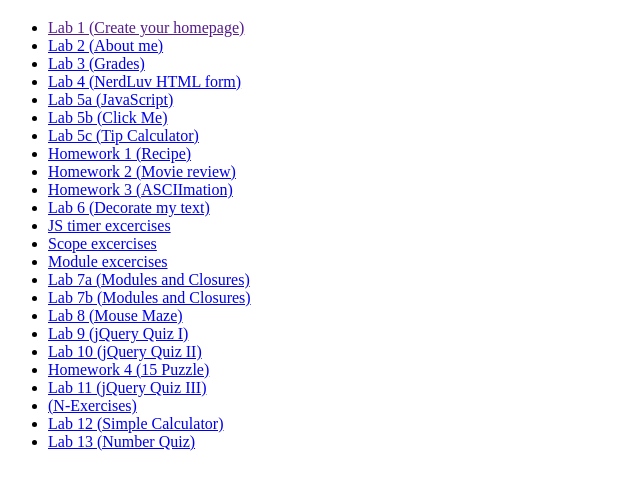
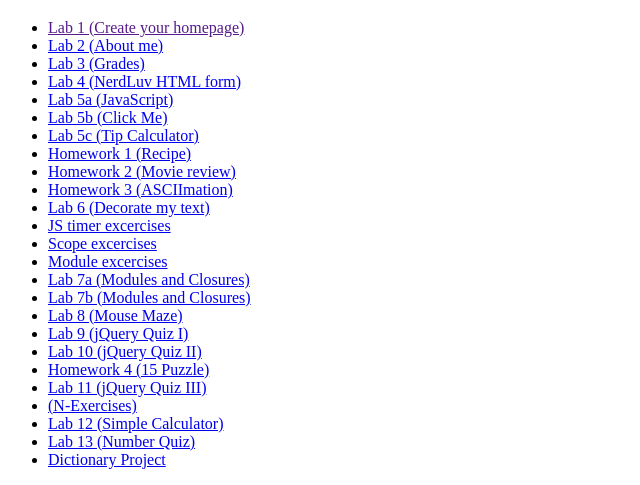
Before and after one commit to emadadel999/emadadel999.github.io, a plain HTML site: page index.html in a window 1280 px wide. Shown: the part 569-1054 px from the top of the page, without its empty margins (0-640 px from the left). Drawn offline with Linux system fonts and the light colour scheme.

Commit message:
dictionary-project

```diff
--- a/index.html
+++ b/index.html
@@ -86,6 +86,9 @@
       <li>
         <a href="lab13/numberquiz.html">Lab 13 (Number Quiz)</a>
       </li>
+      <li>
+        <a href="dictionary/dictionary.zip">Dictionary Project</a>
+      </li>
     </ul>
   </body>
 </html>
```
